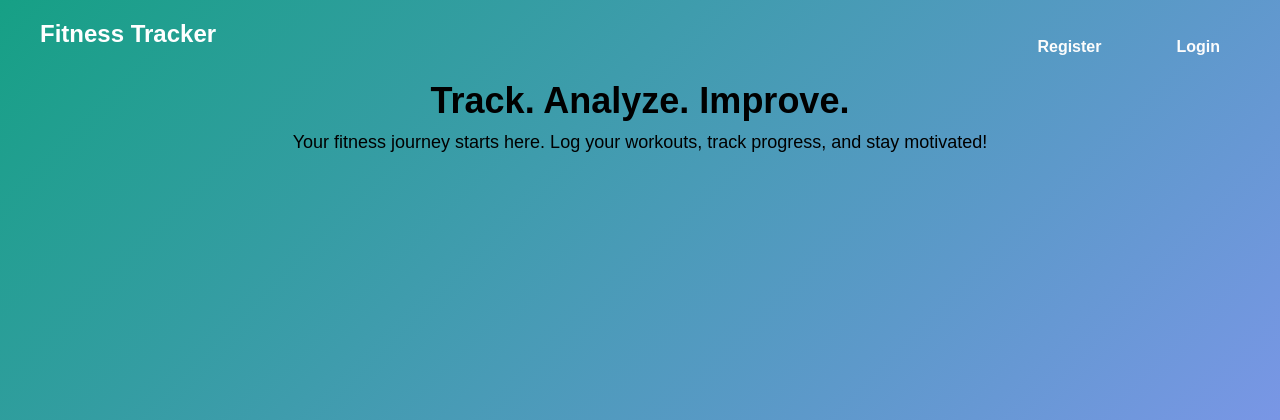
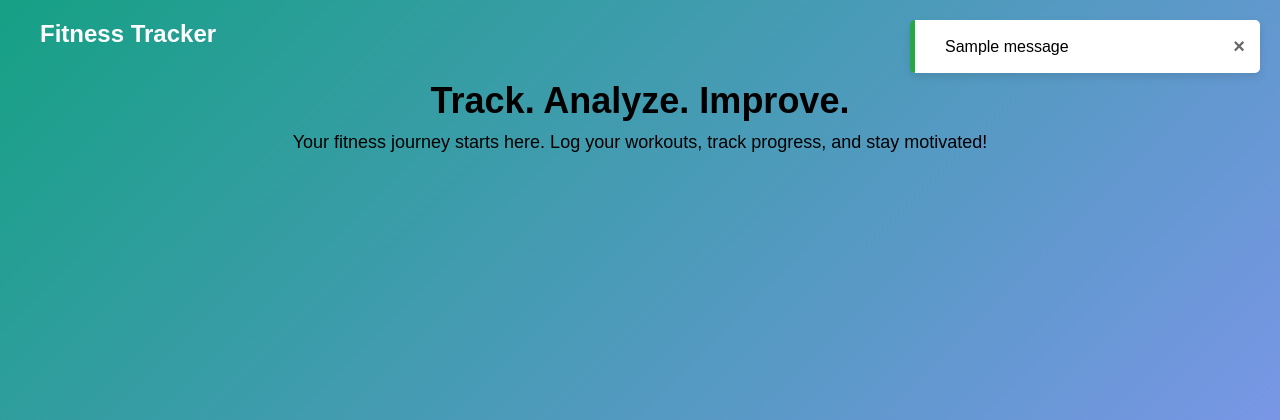
Before and after one commit to stepin105111/CITS5505-Exercise-Tracker-Project, a Flask app: page / in a window 1280 px wide. Shown: the top 420 px of the page. Run offline with Flask 3, Linux system fonts and the light colour scheme; tables that the repository leaves empty hold one stand-in row (values such as "Sample post"); one stand-in notice (Sample message) is shown; parts of the project's set-up code (start-up, migrations or seed data) failed here and were passed over.

Commit message:
Fix flash message display to show in top-right corner instead of appearing after log-out

```diff
--- a/app/static/css/style.css
+++ b/app/static/css/style.css
@@ -358,3 +358,79 @@ a:hover {
   }
 
 }
+
+
+/* flash */
+.flash-container {
+  position: fixed;
+  top: 20px;
+  right: 20px;
+  z-index: 1000;
+  width: 350px;
+}
+
+.flash-message {
+  margin-bottom: 10px;
+  padding: 15px;
+  border-radius: 5px;
+  box-shadow: 0 4px 8px rgba(0,0,0,0.1);
+  display: flex;
+  align-items: center;
+  background-color: white;
+  animation: slide-in 0.5s ease;
+}
+
+.flash-icon {
+  margin-right: 15px;
+  font-size: 24px;
+}
+
+.flash-text {
+  flex-grow: 1;
+}
+
+.flash-close {
+  cursor: pointer;
+  font-size: 20px;
+  font-weight: bold;
+  color: #666;
+}
+
+.flash-message.success {
+  border-left: 5px solid #28a745;
+}
+.flash-message.success .flash-icon {
+  color: #28a745;
+}
+
+.flash-message.error, .flash-message.danger {
+  border-left: 5px solid #dc3545;
+}
+.flash-message.error .flash-icon, .flash-message.danger .flash-icon {
+  color: #dc3545;
+}
+
+.flash-message.warning {
+  border-left: 5px solid #ffc107;
+}
+.flash-message.warning .flash-icon {
+  color: #ffc107;
+}
+
+.flash-message.info {
+  border-left: 5px solid #17a2b8;
+}
+.flash-message.info .flash-icon {
+  color: #17a2b8;
+}
+
+@keyframes slide-in {
+  from {
+    transform: translateX(100%);
+    opacity: 0;
+  }
+  to {
+    transform: translateX(0);
+    opacity: 1;
+  }
+}
--- a/app/templates/base.html
+++ b/app/templates/base.html
@@ -25,6 +25,32 @@
     </header>
     {% endblock %}
 
+    <!--flash msg section-->
+    {% with messages = get_flashed_messages(with_categories=true) %}
+        {% if messages %}
+        <div class="flash-container">
+            {% for category, message in messages %}
+            <div class="flash-message {{ category }}">
+                <span class="flash-icon">
+                {% if category == 'success' %}
+                    <i class="fas fa-check-circle"></i>
+                {% elif category == 'error' or category == 'danger' %}
+                    <i class="fas fa-exclamation-circle"></i>
+                {% elif category == 'warning' %}
+                    <i class="fas fa-exclamation-triangle"></i>
+                {% else %}
+                    <i class="fas fa-info-circle"></i>
+                {% endif %}
+                </span>
+                <span class="flash-text">{{ message }}</span>
+                <span class="flash-close" onclick="this.parentElement.style.display='none';">&times;</span>
+            </div>
+            {% endfor %}
+        </div>
+        {% endif %}
+    {% endwith %}
+    <!--end section-->
+
     <main>
         {% block content %}{% endblock %}
     </main>
```
Also changed, not shown: app/static/js/scripts.js (+15 -0 lines).
